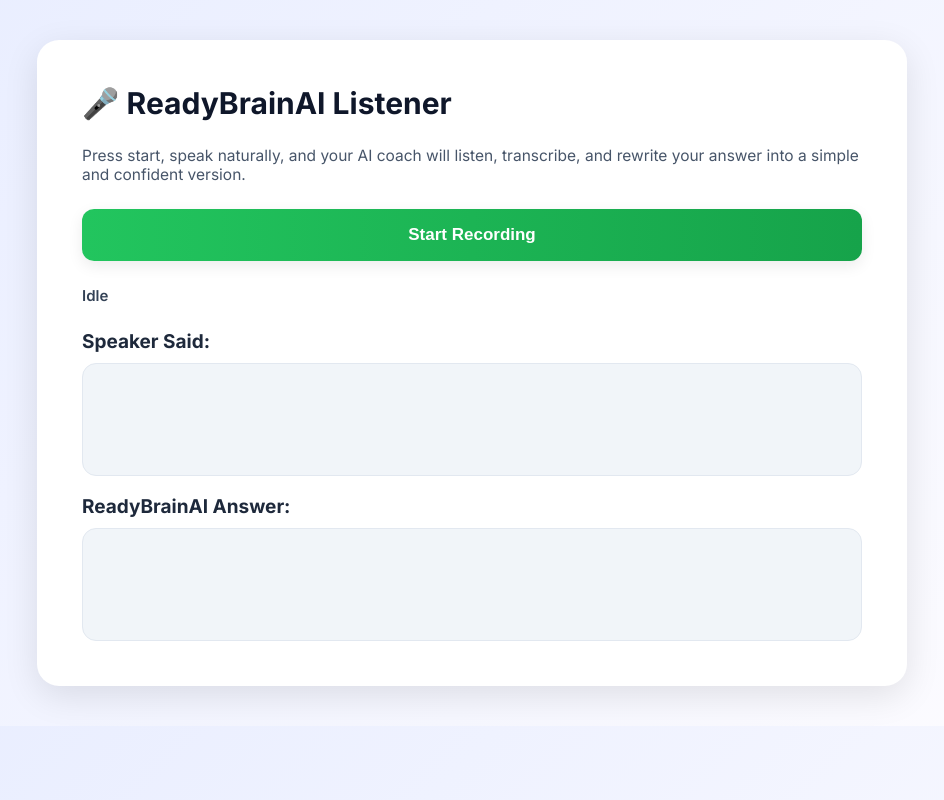
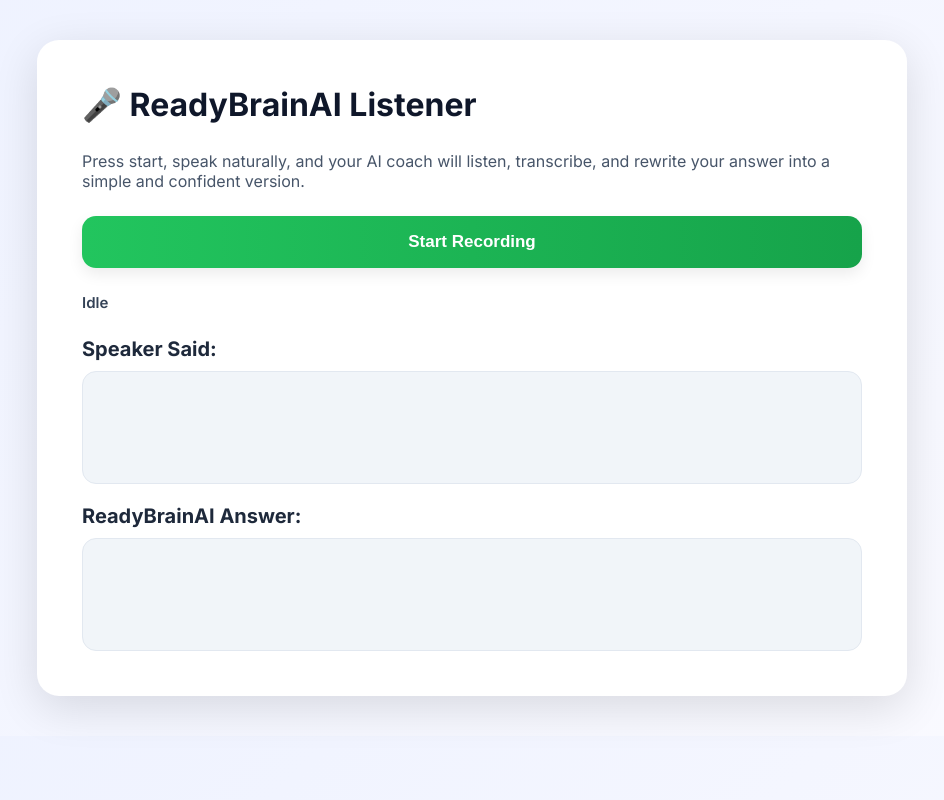
Before and after one commit to readybrain-ai-dev/readybrainai-v1, a Flask app: page /listen in a window 1280 px wide. Shown: the whole page, without its empty margins (168-1112 px from the left). Run offline with Flask 3, Linux system fonts and the light colour scheme.

Commit message:
Updated listener UI

```diff
--- a/templates/listen.html
+++ b/templates/listen.html
@@ -9,7 +9,7 @@
     <style>
         body {
             font-family: "Inter", Arial, sans-serif;
-            background: linear-gradient(135deg, #e8edff, #fdfcff);
+            background: linear-gradient(135deg, #eef2ff, #fafaff);
             padding: 40px;
             margin: 0;
         }
@@ -20,12 +20,12 @@
             background: white;
             padding: 45px;
             border-radius: 22px;
-            box-shadow: 0 10px 35px rgba(0,0,0,0.10);
+            box-shadow: 0 12px 45px rgba(0,0,0,0.12);
             animation: fadeIn 0.5s ease;
         }
 
         @keyframes fadeIn {
-            from { opacity: 0; transform: translateY(15px); }
+            from { opacity: 0; transform: translateY(20px); }
             to { opacity: 1; transform: translateY(0); }
         }
 
@@ -33,8 +33,8 @@
         h2 {
             display: flex;
             align-items: center;
-            gap: 10px;
-            font-size: 30px;
+            gap: 12px;
+            font-size: 32px;
             margin-top: 0;
             color: #0f172a;
         }
@@ -43,7 +43,7 @@
         .description {
             margin-bottom: 25px;
             color: #475569;
-            font-size: 15.5px;
+            font-size: 16px;
         }
 
         /* BUTTON ROW */
@@ -59,10 +59,10 @@
             font-size: 17px;
             font-weight: 600;
             border: none;
-            border-radius: 12px;
+            border-radius: 14px;
             cursor: pointer;
             transition: 0.2s ease;
-            box-shadow: 0 5px 15px rgba(0,0,0,0.08);
+            box-shadow: 0 6px 15px rgba(0,0,0,0.08);
         }
 
         #startBtn {
@@ -71,8 +71,8 @@
         }
 
         #startBtn:hover {
-            transform: translateY(-2px);
-            box-shadow: 0 8px 18px rgba(34,197,94,0.45);
+            transform: translateY(-3px);
+            box-shadow: 0 10px 22px rgba(34,197,94,0.45);
         }
 
         #stopBtn {
@@ -82,8 +82,8 @@
         }
 
         #stopBtn:hover {
-            transform: translateY(-2px);
-            box-shadow: 0 8px 18px rgba(239,68,68,0.45);
+            transform: translateY(-3px);
+            box-shadow: 0 10px 22px rgba(239,68,68,0.45);
         }
 
         /* STATUS TEXT */
@@ -99,7 +99,7 @@
         h3 {
             margin-bottom: 10px;
             color: #1e293b;
-            font-size: 19px;
+            font-size: 20px;
         }
 
         /* OUTPUT BOXES */
@@ -110,15 +110,29 @@
             min-height: 75px;
             border: 1px solid #e2e8f0;
             font-size: 15.5px;
-            line-height: 1.4;
+            line-height: 1.45;
             animation: fadeLight 0.3s ease;
+            white-space: pre-line;
         }
 
         @keyframes fadeLight {
-            from { opacity: 0.2; }
+            from { opacity: 0.3; }
             to { opacity: 1; }
         }
 
+        /* LOADING ANIMATION */
+        .loading-dots::after {
+            content: "";
+            animation: dots 1.4s infinite steps(4);
+        }
+
+        @keyframes dots {
+            0% { content: ""; }
+            25% { content: "."; }
+            50% { content: ".."; }
+            75% { content: "..."; }
+            100% { content: ""; }
+        }
     </style>
 </head>
 
```
